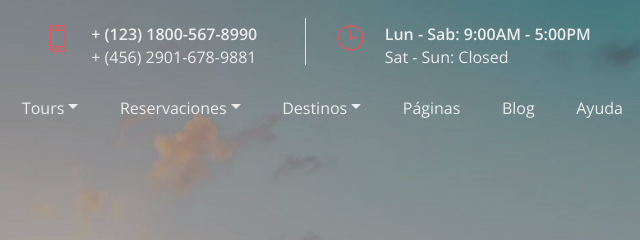
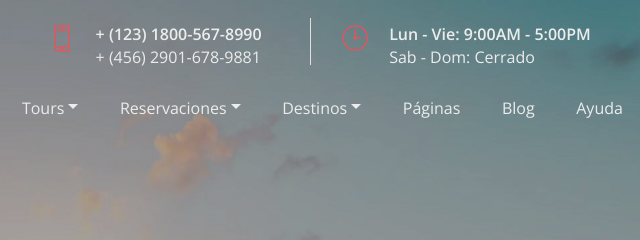
Before and after one commit to JoseFile/FiliHostViajes, a plain HTML site: page index.html in a window 1280 px wide. Shown: the top 240 px of the page, 361-1001 px from the left. Drawn offline with nearby package versions, Linux system fonts and the light colour scheme; files whose address does not match are found by name; a web font is replaced by a local one.

Commit message:
create github pages

```diff
--- a/index.html
+++ b/index.html
@@ -52,8 +52,8 @@
                 <div class="info-widget">
                     <span class="widget-icon mbr-iconfont mbri-clock" style="color: rgb(255, 74, 82);"></span>
                     <div class="widget-content display-4">
-                        <p class="widget-title mbr-fonts-style display-4">Lun - Sab: 9:00AM - 5:00PM</p>
-                        <p class="widget-text mbr-fonts-style display-4">Sat - Sun: Closed</p>
+                        <p class="widget-title mbr-fonts-style display-4">Lun - Vie: 9:00AM - 5:00PM</p>
+                        <p class="widget-text mbr-fonts-style display-4">Sab - Dom: Cerrado</p>
                     </div>
                 </div>
 
@@ -298,7 +298,7 @@
 
 
                 <div data-form-alert="" hidden="">Thanks for filling out the form!</div>
-                <form class="mbr-form" action="https://mobirise.com/" method="post" data-form-title="Mobirise Form"><input type="hidden" name="email" data-form-email="true" value="ILQb7GxpgUmu4Oa5WEoT7B0rV1ZlNbSvZ6HXyLu5BOPljoYtgjen0jmOnPCejVatsJsLCfRo9zSrgJ/+CKcNUgbD8N23VxOVsJC0bWQd7PXtIa0RbtrHlhx5AzzblNbz" data-form-field="Email">
+                <form class="mbr-form" action="https://mobirise.com/" method="post" data-form-title="Mobirise Form"><input type="hidden" name="email" data-form-email="true" value="zUiz7jZ1Opy7W1H3/l6AiUTsdLUSIHgmaaL3qtOIkOmuocwJFFWpzeY1+yKYWH51vyYLtzZtt0lZvY9yIitkNoEoRSRAGuLv1DmnWBsTKrmYAC8yKU6CcoL/dzwCMZCT" data-form-field="Email">
                     <div class="row row-sm-offset">
                         <div class="col-md-12 multi-horizontal" data-for="name">
                             <div class="form-group">
```
Also changed, not shown: 1 other file.
